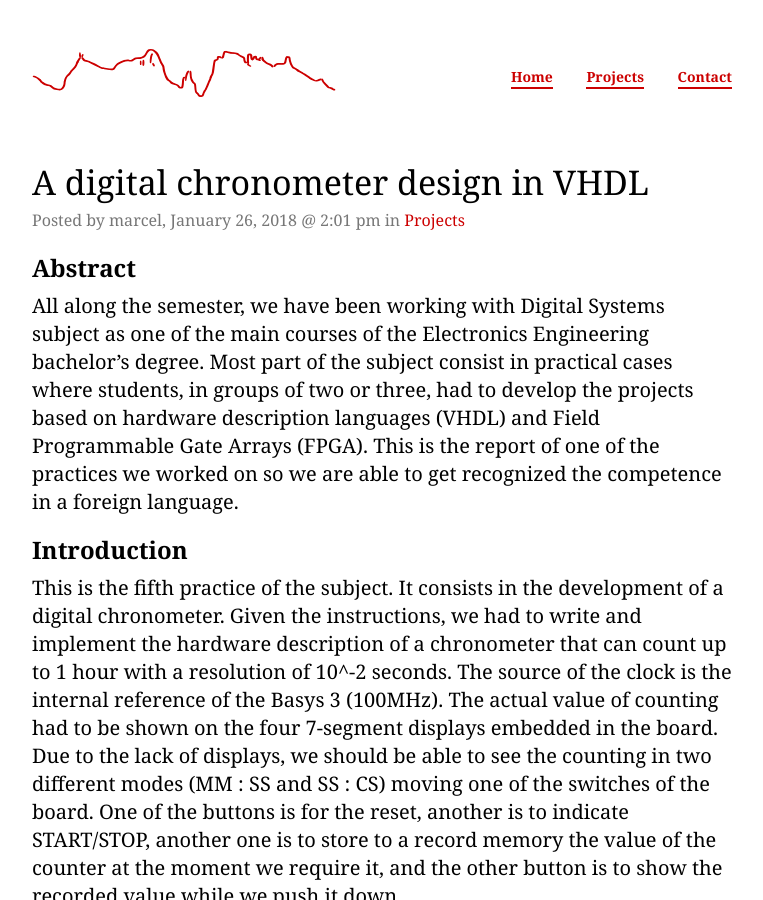
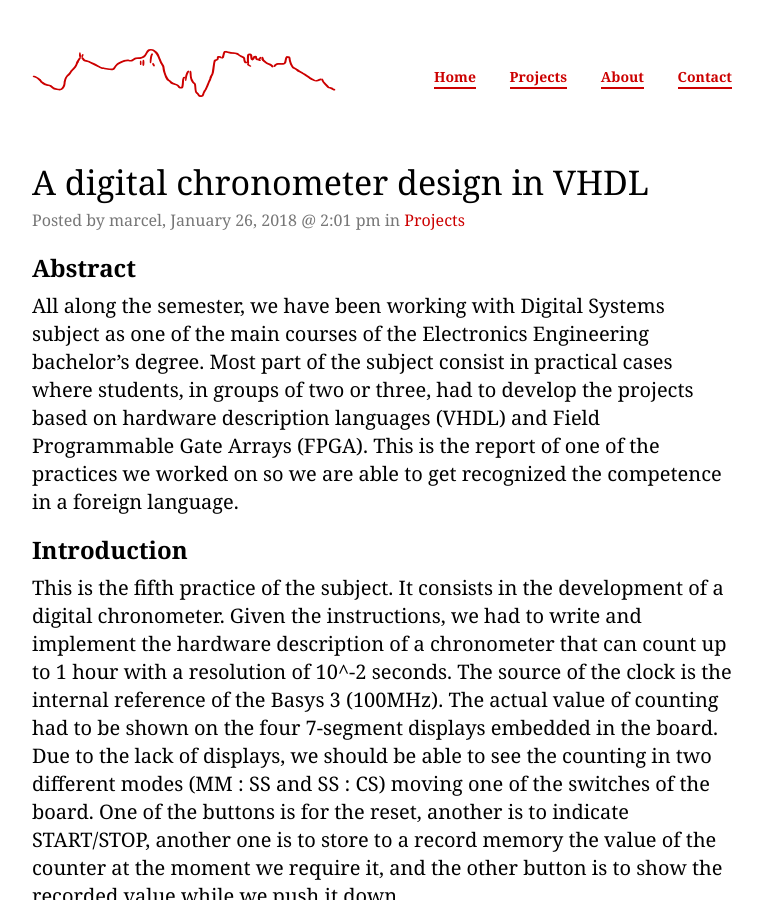
Before and after one commit to marcelcases/marcelcases.github.io, a Jekyll site: the page built from index.html, in a window 1280 px wide and 900 px high. Shown: the whole window, without its empty margins (258-1021 px from the left). Built offline with Jekyll 4.4.1, drawn with Linux system fonts in a browser that asks for light colours; comment, search, counter and statistics services are not loaded.

Commit message:
Add files via upload

```diff
--- a/_includes/navigation.html
+++ b/_includes/navigation.html
@@ -4,6 +4,7 @@
     <ul>
       <li><a href="/">Home</a></li>
       <li><a href="/projects/">Projects</a></li>
+	  <li><a href="/contact/">About</a></li>
       <li><a href="/contact/">Contact</a></li>
     </ul>
   </nav>
```
